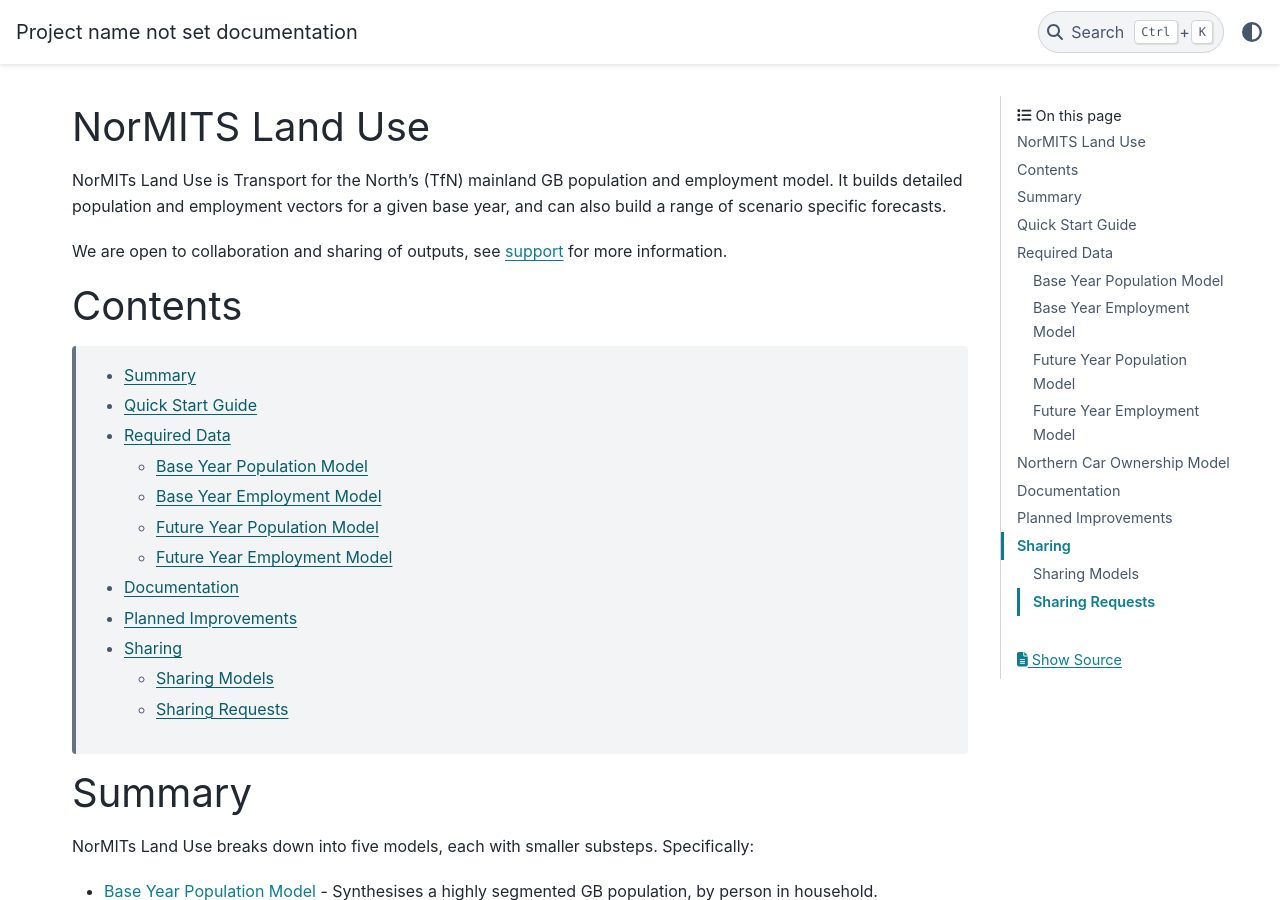
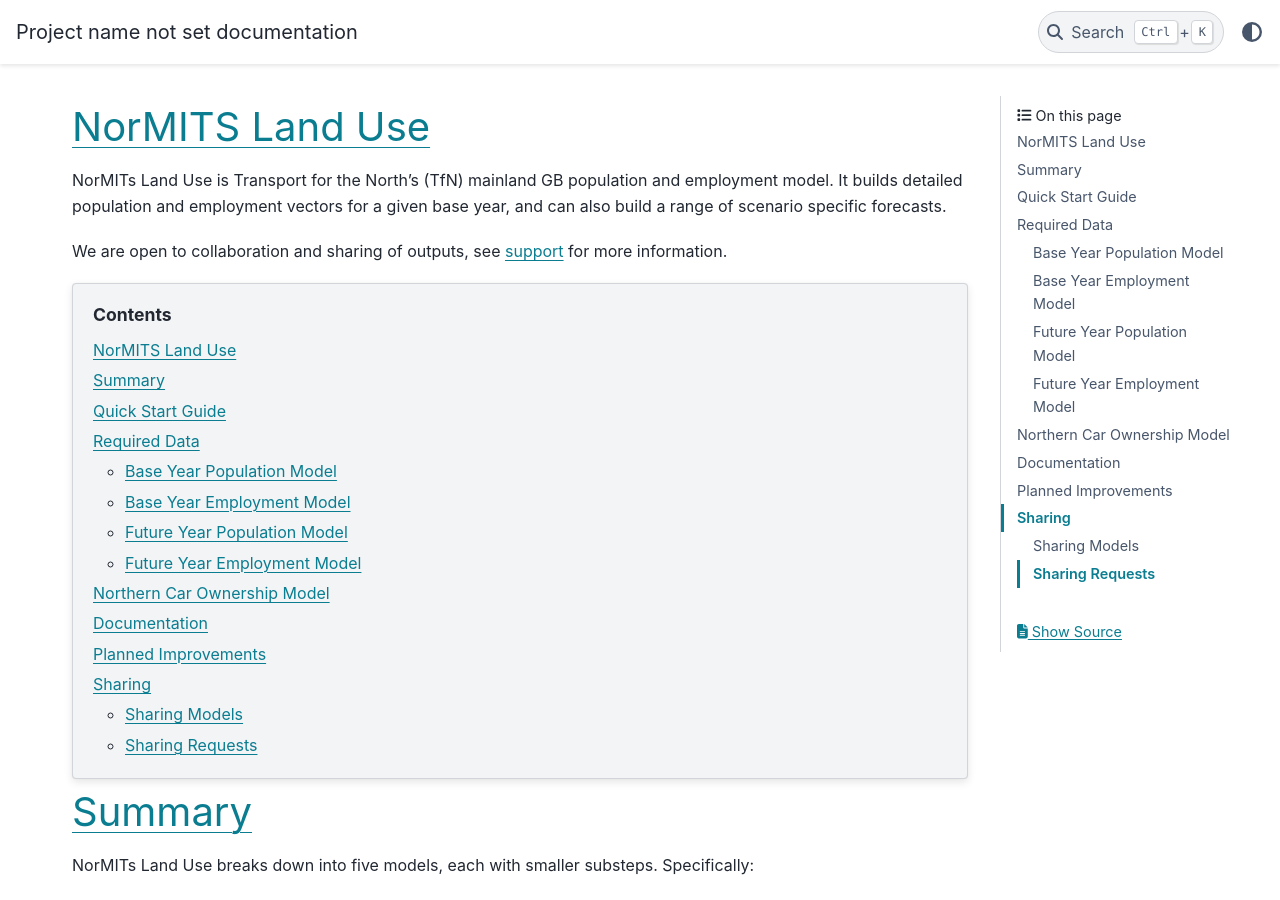
Before and after one commit to asongtoruin/Land-Use, a Sphinx documentation site: the page built from docs/index.rst, in a window 1280 px wide and 900 px high. Built offline with Sphinx 7.4.7 and the PyData theme 0.15.4, drawn with Linux system fonts in a browser that asks for light colours; some of the changed lines change nothing that is shown.

Commit message:
Use automatic ToC
Not sure if we need it with the sidebar, but add it for now.

```diff
--- a/docs/index.rst
+++ b/docs/index.rst
@@ -8,26 +8,8 @@
 We are open to collaboration and sharing of outputs,
 see `support <Sharing>`_ for more information.
 
-
-Contents
-========
-
- - `Summary`_
- - `Quick Start Guide <quick-start-guide_>`_
- - `Required Data <required-data_>`_
-
-   - `Base Year Population Model <base-year-population-model_>`_
-   - `Base Year Employment Model <base-year-employment-model_>`_
-   - `Future Year Population Model <future-year-population-model_>`_
-   - `Future Year Employment Model <future-year-employment-model_>`_
-
- - `Documentation`_
- - `Planned Improvements <planned-improvements_>`_
-
- - `Sharing`_
-
-   - `Sharing Models <sharing-models_>`_
-   - `Sharing Requests <sharing-requests_>`_
+.. contents:: Contents
+   :depth: 2
 
 
 Summary
```
